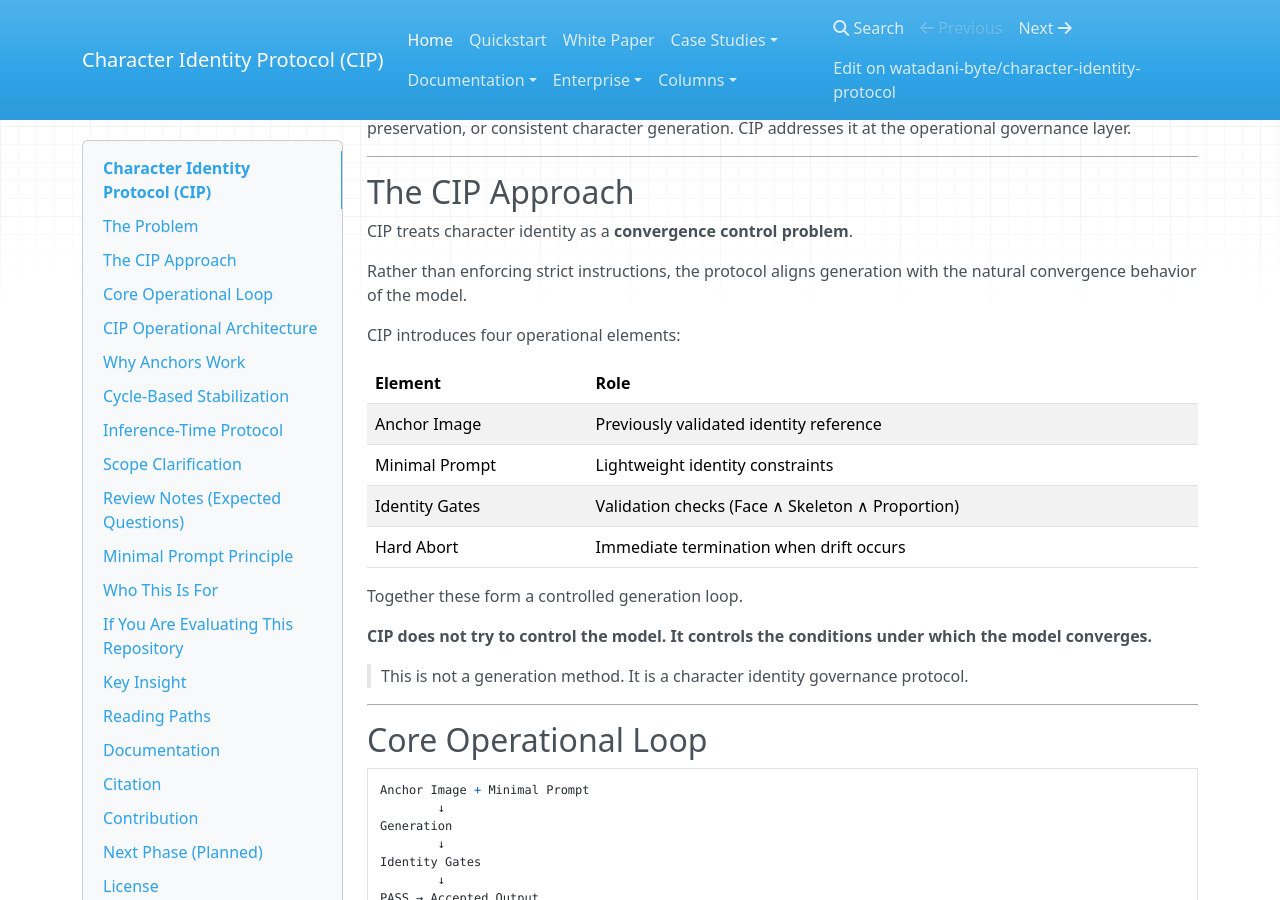
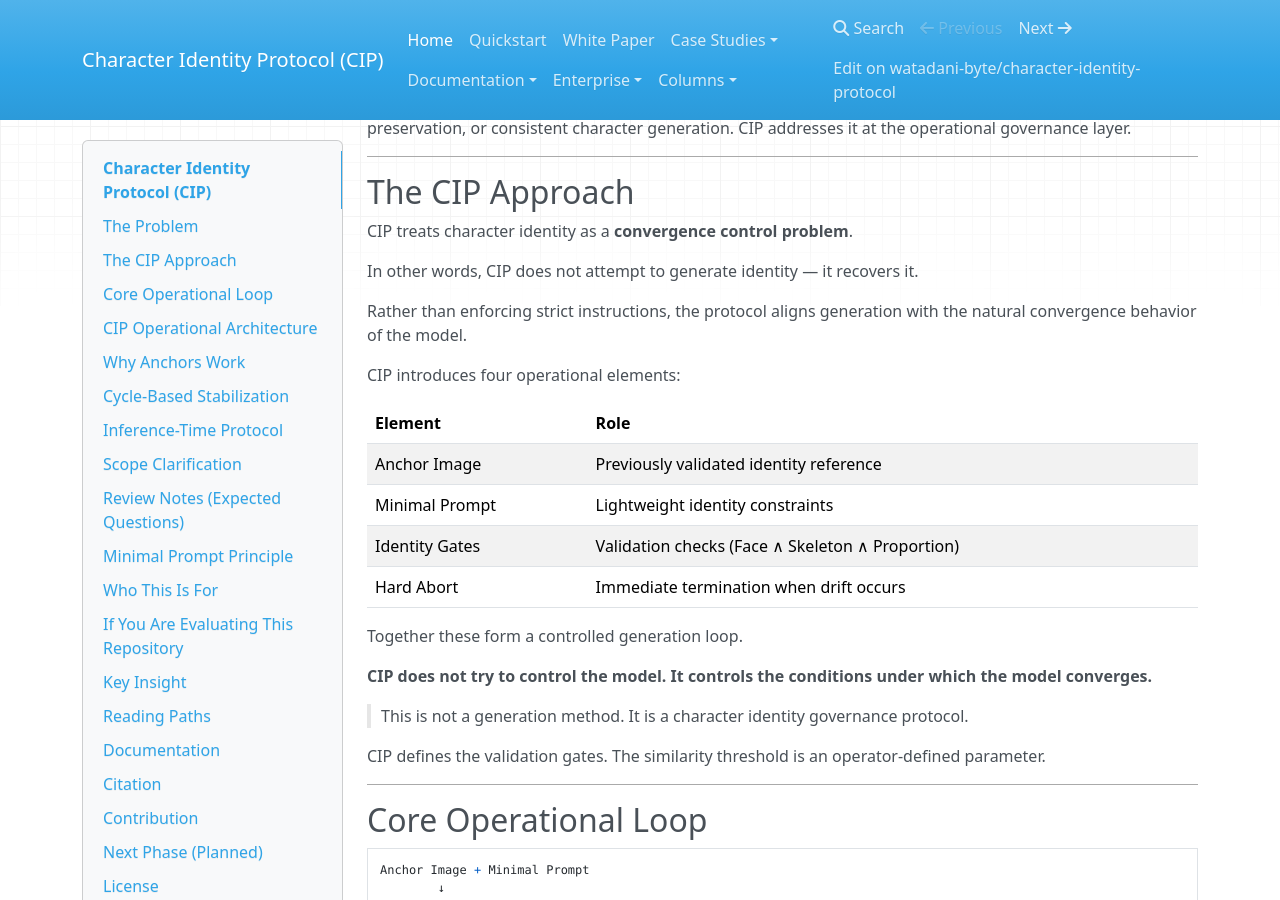
Before and after one commit to watadani-byte/character-identity-protocol, an MkDocs documentation site: the page built from docs/index.md, in a window 1280 px wide and 900 px high, scrolled down 1074 px. Built offline with MkDocs 1.6.1, drawn with Linux system fonts in a browser that asks for light colours; nearby versions of some CDN libraries.

Commit message:
index.md を更新

```diff
--- a/docs/index.md
+++ b/docs/index.md
@@ -54,6 +54,8 @@ CIP addresses it at the operational governance layer.
 
 CIP treats character identity as a **convergence control problem**.
 
+In other words, CIP does not attempt to generate identity — it recovers it.
+
 Rather than enforcing strict instructions, the protocol aligns generation with the natural convergence behavior of the model.
 
 CIP introduces four operational elements:
@@ -72,6 +74,8 @@ It controls the conditions under which the model converges.**
 
 > This is not a generation method.
 > It is a character identity governance protocol.
+
+CIP defines the validation gates. The similarity threshold is an operator-defined parameter.
 
 -----
 
```
